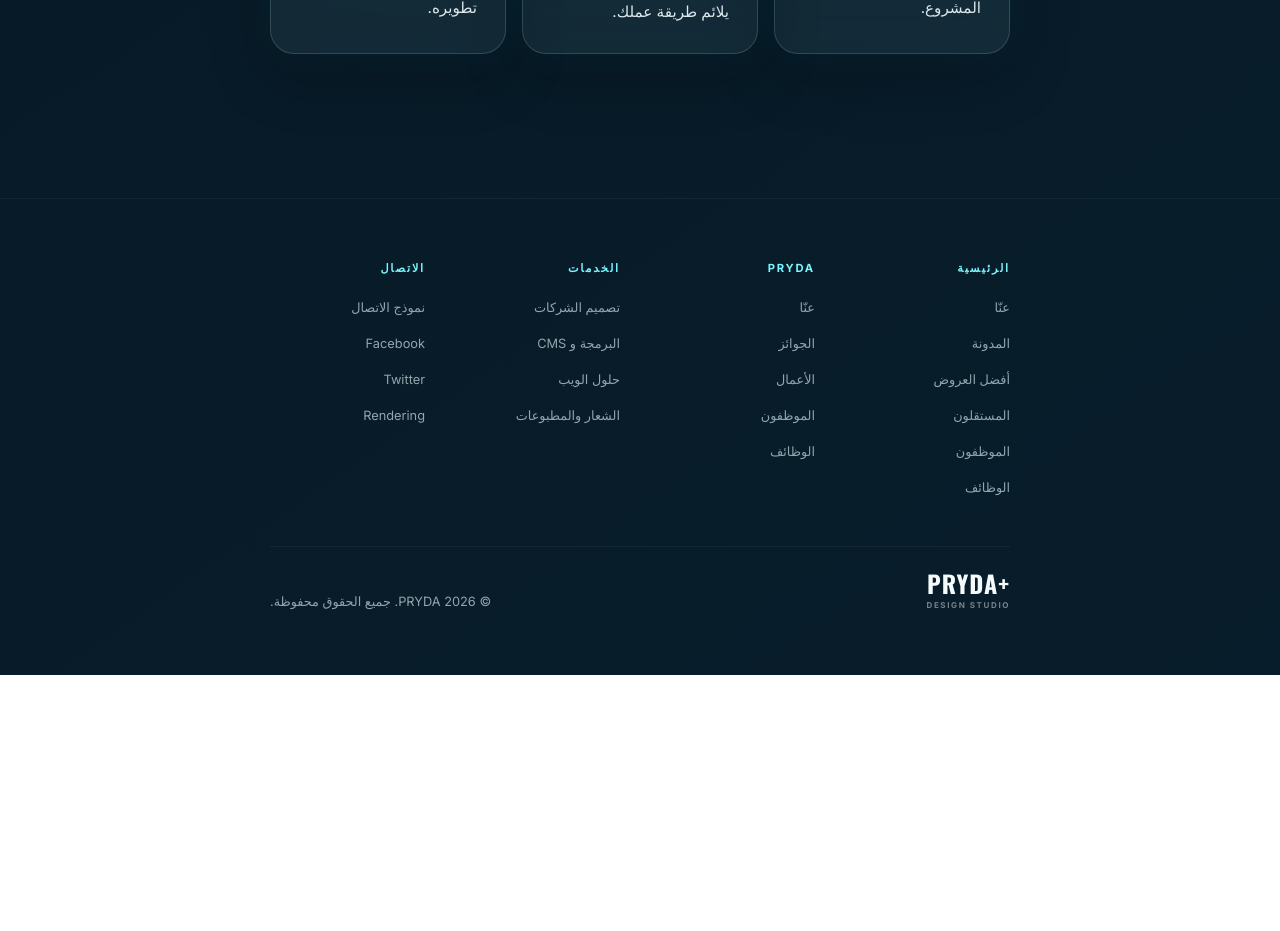
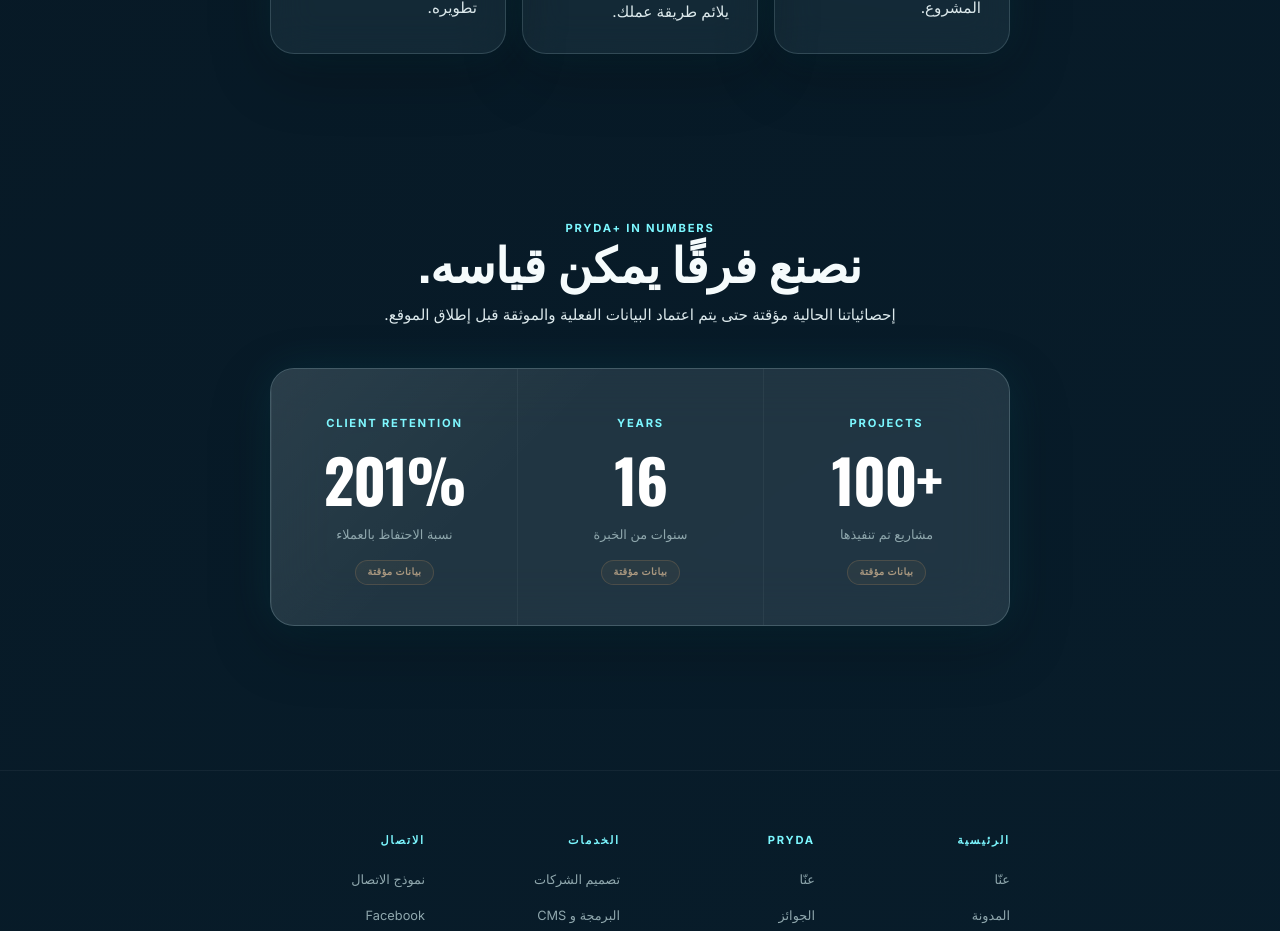
Before and after one commit to hashimwisamsami-arch/pryda, a React (Vite) app: page / in a window 1280 px wide. Shown: the part 4740-5671 px from the top of the page. Before the commit the page ends 5415 px from the top, so only its background shows below. Built offline with nearby package versions, Linux system fonts and the light colour scheme.

Commit message:
feat: add Stats component and integrate stats section data

```diff
--- a/src/App.jsx
+++ b/src/App.jsx
@@ -7,6 +7,7 @@ import CaseStudy from "./components/home/CaseStudy";
 import Services from "./components/home/Services";
 import AboutStudio from "./components/home/AboutStudio";
 import Advantages from "./components/home/Advantages";
+import Stats from "./components/home/Stats";
 
 function App() {
   return (
@@ -22,6 +23,7 @@ function App() {
         <Services />
         <AboutStudio />
         <Advantages />
+        <Stats />
       </main>
 
       <Footer />
--- a/src/components/home/Stats.jsx
+++ b/src/components/home/Stats.jsx
@@ -1,5 +1,103 @@
-const Stats = () => {
-  return <div>Stats</div>;
-};
+import Container from "../ui/Container";
+import GlassCard from "../ui/GlassCard";
+import SectionHeading from "../ui/SectionHeading";
+
+import { statsSection } from "../../constants/site";
+
+function Stats() {
+  return (
+    <section id="stats" className="py-10 sm:py-14 lg:py-20">
+      <Container>
+        <SectionHeading
+          eyebrow={statsSection.eyebrow}
+          title={statsSection.title}
+          description={statsSection.description}
+          align="center"
+          className="mb-10"
+        />
+
+        <GlassCard strong className="overflow-hidden">
+          <div className="grid md:grid-cols-3">
+            {statsSection.items.map((stat, index) => (
+              <div
+                key={stat.id}
+                className={`
+                  group
+                  p-6
+                  text-center
+                  transition-all
+                  duration-300
+                  hover:bg-cyan-300/2.5
+                  sm:p-8
+                  lg:p-10
+                  ${
+                    index >= 0
+                      ? "border-t border-white/5 md:border-l md:border-t-0"
+                      : ""
+                  }
+                `}
+              >
+                <span
+                  className="
+                    text-label
+                    transition-colors
+                    duration-300
+                    group-hover:text-cyan-200
+                  "
+                >
+                  {stat.label}
+                </span>
+
+                <div
+                  dir="ltr"
+                  className="
+                    mt-4
+                    font-display
+                    text-5xl
+                    font-bold
+                    leading-none
+                    tracking-tight
+                    text-white
+                    transition-all
+                    duration-300
+                    group-hover:text-cyan-100
+                    group-hover:drop-shadow-[0_0_18px_rgba(36,215,232,0.15)]
+                    sm:text-6xl
+                  "
+                >
+                  {stat.value}
+                </div>
+
+                <p className="text-small mt-4">{stat.description}</p>
+
+                {stat.temporary && (
+                  <span
+                    className="
+                      mt-4
+                      inline-flex
+                      rounded-full
+                      border
+                      border-orange-300/15
+                      bg-orange-300/5
+                      px-3
+                      py-1
+                      text-[0.6rem]
+                      font-bold
+                      uppercase
+                      tracking-wider
+                      text-orange-200/60
+                    "
+                  >
+                    بيانات مؤقتة
+                  </span>
+                )}
+              </div>
+            ))}
+          </div>
+        </GlassCard>
+      </Container>
+    </section>
+  );
+}
 
 export default Stats;
--- a/src/constants/site.js
+++ b/src/constants/site.js
@@ -40,3 +40,34 @@ export const advantagesSection = {
     },
   ],
 };
+
+export const statsSection = {
+  eyebrow: "PRYDA+ IN NUMBERS",
+  title: "نصنع فرقًا يمكن قياسه.",
+  description:
+    "إحصائياتنا الحالية مؤقتة حتى يتم اعتماد البيانات الفعلية والموثقة قبل إطلاق الموقع.",
+
+  items: [
+    {
+      id: "projects",
+      value: "100+",
+      label: "Projects",
+      description: "مشاريع تم تنفيذها",
+      temporary: true,
+    },
+    {
+      id: "years",
+      value: "16",
+      label: "Years",
+      description: "سنوات من الخبرة",
+      temporary: true,
+    },
+    {
+      id: "retention",
+      value: "201%",
+      label: "Client Retention",
+      description: "نسبة الاحتفاظ بالعملاء",
+      temporary: true,
+    },
+  ],
+};
```
